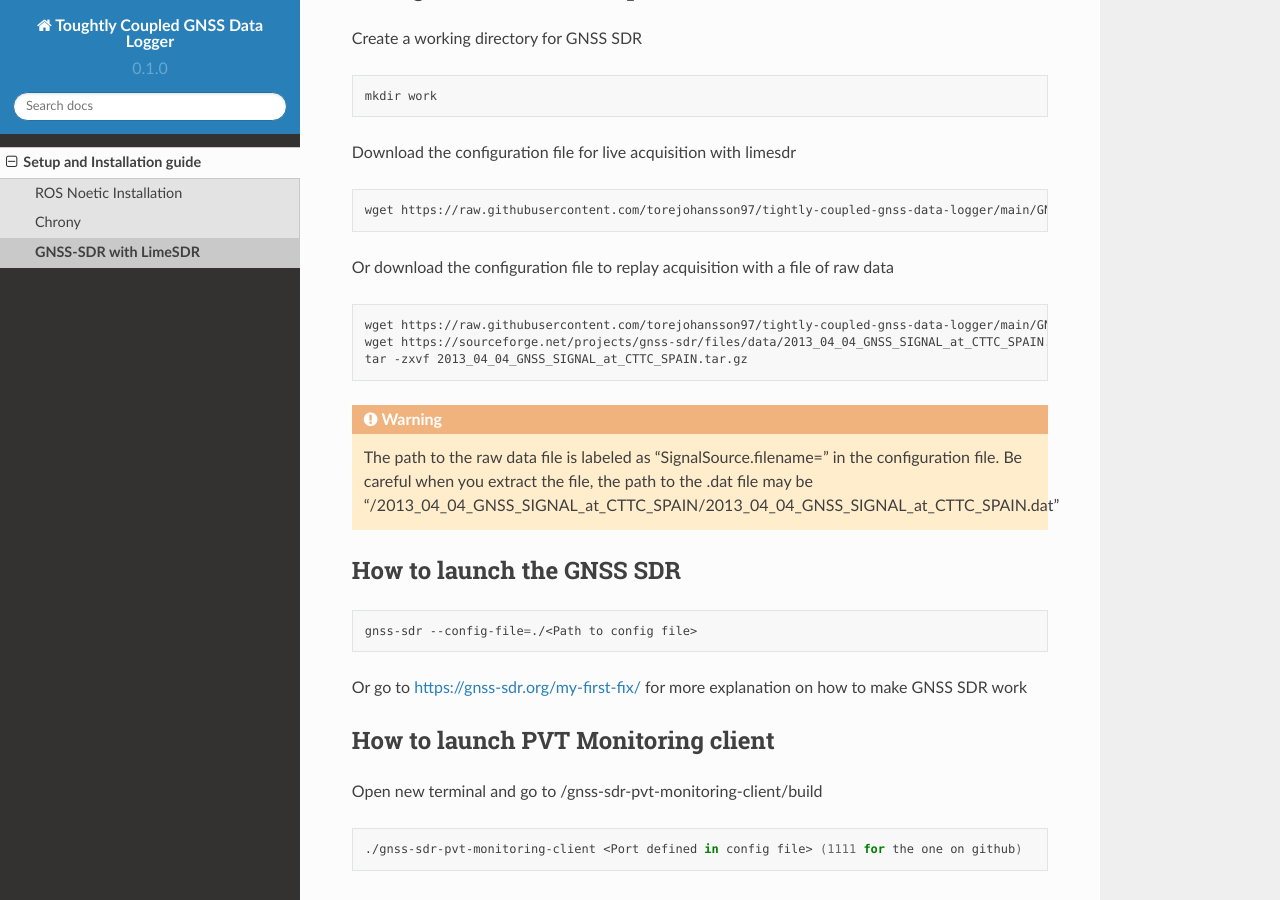
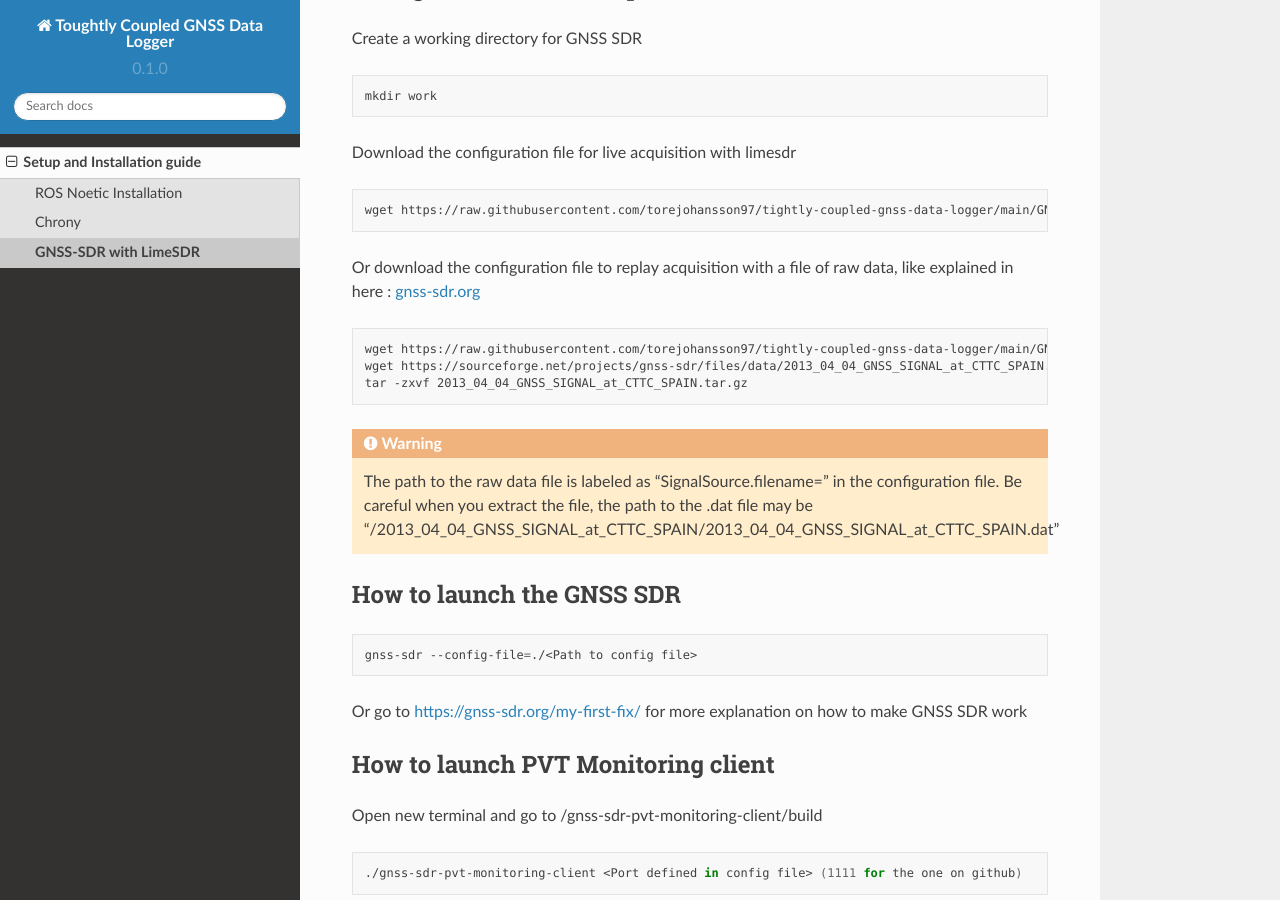
Before and after one commit to torejohansson97/tightly-coupled-gnss-data-logger, a Sphinx documentation site: the page built from docs/source/Setup/gnss-sdr.rst, in a window 1280 px wide and 900 px high, scrolled down 2803 px. Built offline with Sphinx 7.4.7 and the Read the Docs theme 2.0.0, drawn with Linux system fonts in a browser that asks for light colours.

Commit message:
Update gnss-sdr.rst

```diff
--- a/docs/source/Setup/gnss-sdr.rst
+++ b/docs/source/Setup/gnss-sdr.rst
@@ -142,7 +142,7 @@ Download the configuration file for live acquisition with limesdr
 
       wget https://raw.githubusercontent.com/torejohansson97/tightly-coupled-gnss-data-logger/main/GNSS-SDR/limeSDR.conf
 
-Or download the configuration file to replay acquisition with a file of raw data
+Or download the configuration file to replay acquisition with a file of raw data, like explained in here : `gnss-sdr.org <https://gnss-sdr.org/my-first-fix/>`_
 
 .. code-block:: bash
 
```
